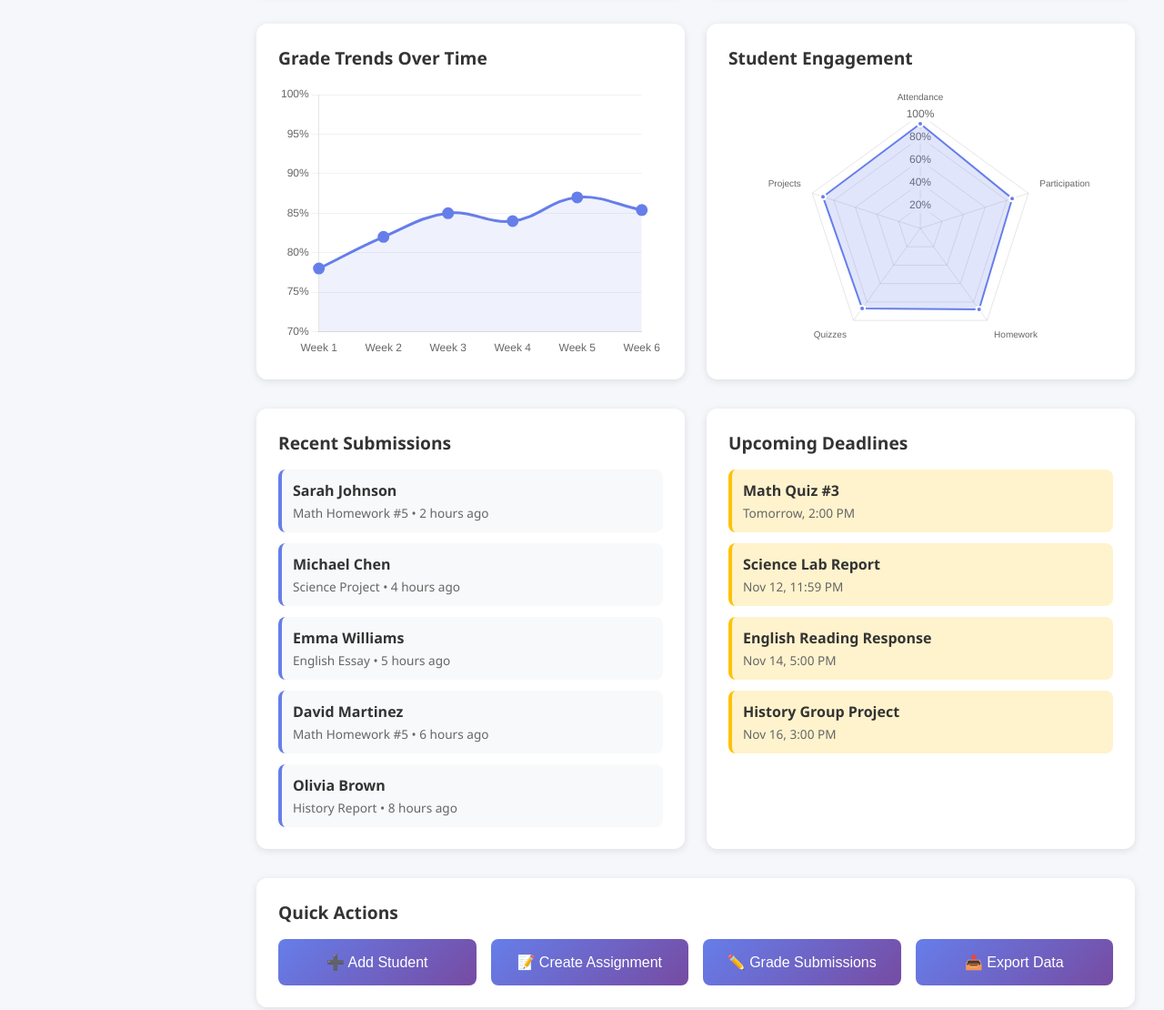
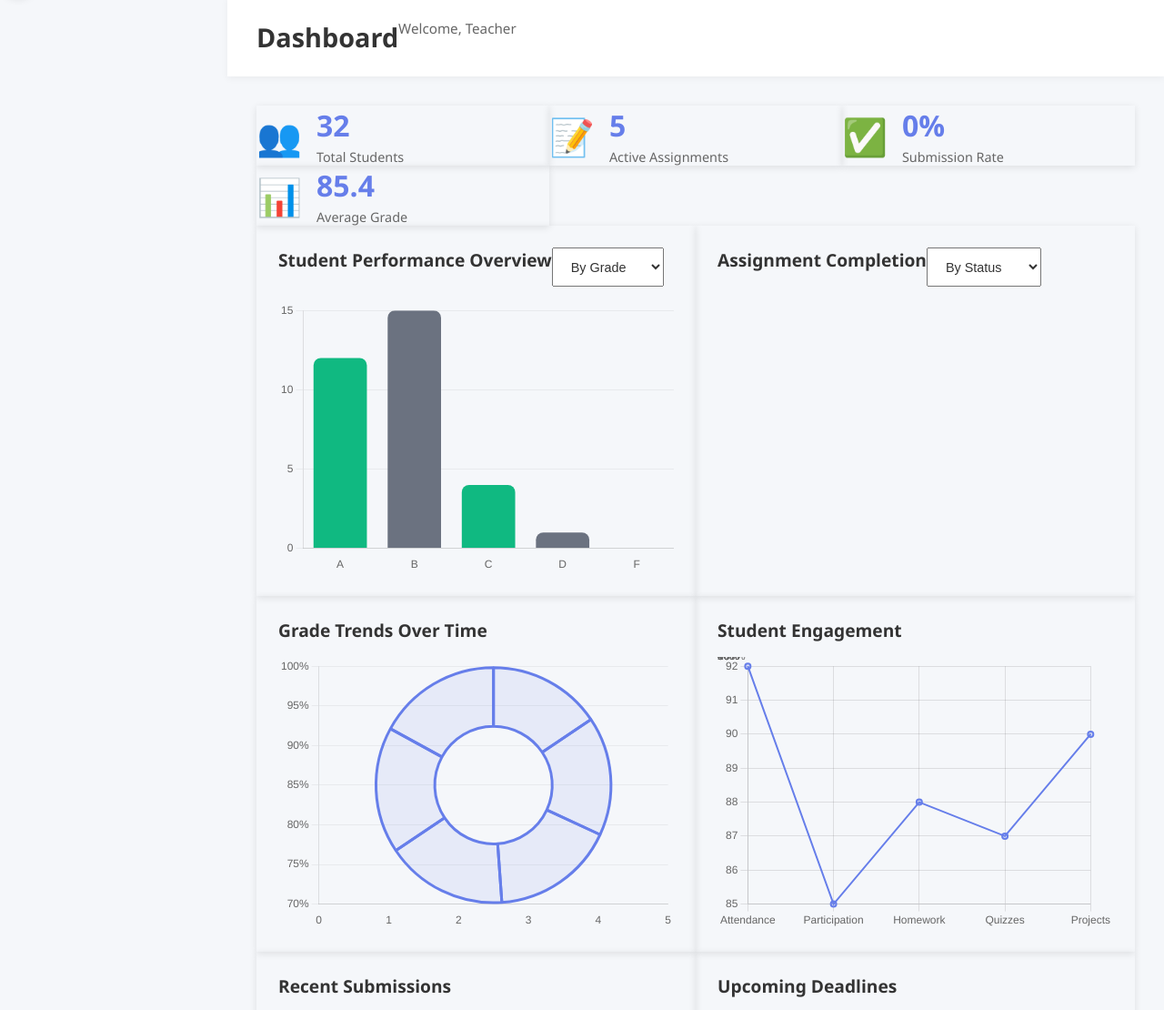
Before and after one commit to Gregorio1809/teacher_dashboard, a plain HTML site: page index.html in a window 1280 px wide. Shown: the part 843-1953 px from the top of the page at 91% size. Drawn offline with nearby package versions, Linux system fonts and the light colour scheme.

Commit message:
Bugs landing page teacher dashboard

```diff
--- a/index.html
+++ b/index.html
@@ -37,8 +37,8 @@
             </li>
             <li class="nav-item">
                 <a href="#grades">
-                    <span class="nav-icon">📈</span>
-                    <span class="nav-text">Grades</span>
+                    <p class="nav-icon">📈</p>
+                    <p class="nav-text">Grades</p>
                 </a>
             </li>
             <li class="nav-item">
--- a/script.js
+++ b/script.js
@@ -30,14 +30,15 @@ const dashboardData = {
 let performanceChart, completionChart, trendChart, engagementChart;
 
 // Update statistics
+// FIX THIS JS FUNCTION
 function updateStats() {
     document.getElementById('totalStudents').textContent = dashboardData.totalStudents;
     document.getElementById('activeAssignments').textContent = dashboardData.activeAssignments;
-    document.getElementById('submissionRate').textContent = dashboardData.submissionRate + '%';
     document.getElementById('avgGrade').textContent = dashboardData.avgGrade;
 }
 
 // Populate recent submissions
+// FIX THIS JS FUNCTION
 function populateRecentSubmissions() {
     const container = document.getElementById('recentSubmissions');
     container.innerHTML = '';
@@ -47,7 +48,6 @@ function populateRecentSubmissions() {
         item.className = 'activity-item';
         item.innerHTML = `
             <div class="name">${submission.name}</div>
-            <div class="details">${submission.assignment} • ${submission.time}</div>
         `;
         container.appendChild(item);
     });
@@ -91,11 +91,9 @@ function initPerformanceChart() {
             datasets: [{
                 label: 'Number of Students',
                 data: [12, 15, 4, 1, 0],
+                // Fix this JS COLOR
                 backgroundColor: [
                     chartColors.success,
-                    chartColors.primary,
-                    chartColors.warning,
-                    chartColors.danger,
                     chartColors.gray
                 ],
                 borderWidth: 0,
@@ -149,15 +147,15 @@ function initPerformanceChart() {
 function initCompletionChart() {
     const ctx = document.getElementById('completionChart').getContext('2d');
 
+    // Fix this Chart
     completionChart = new Chart(ctx, {
-        type: 'doughnut',
+        type: 'bar',
         data: {
             labels: ['Completed', 'Pending', 'Late'],
             datasets: [{
                 data: [28, 3, 1],
+                // Fix this JS COLOR
                 backgroundColor: [
-                    chartColors.success,
-                    chartColors.warning,
                     chartColors.danger
                 ],
                 borderWidth: 0,
@@ -183,7 +181,8 @@ function initCompletionChart() {
                         label: function(context) {
                             const total = context.dataset.data.reduce((a, b) => a + b, 0);
                             const percentage = ((context.parsed / total) * 100).toFixed(1);
-                            return context.label + ': ' + context.parsed + ' (' + percentage + '%)';
+                            // Fix this RETURN
+                            return context.label;
                         }
                     }
                 }
@@ -201,8 +200,9 @@ function initCompletionChart() {
 function initTrendChart() {
     const ctx = document.getElementById('trendChart').getContext('2d');
 
+    // Fix this Chart
     trendChart = new Chart(ctx, {
-        type: 'line',
+        type: 'doughnut',
         data: {
             labels: ['Week 1', 'Week 2', 'Week 3', 'Week 4', 'Week 5', 'Week 6'],
             datasets: [{
@@ -255,8 +255,8 @@ function initTrendChart() {
                     }
                 }
             },
+            // Fix this JS animation
             animation: {
-                duration: 1500,
                 easing: 'easeInOutQuart'
             }
         }
@@ -267,8 +267,9 @@ function initTrendChart() {
 function initEngagementChart() {
     const ctx = document.getElementById('engagementChart').getContext('2d');
 
+    // fix this Chart
     engagementChart = new Chart(ctx, {
-        type: 'radar',
+        type: 'line',
         data: {
             labels: ['Attendance', 'Participation', 'Homework', 'Quizzes', 'Projects'],
             datasets: [{
@@ -276,10 +277,8 @@ function initEngagementChart() {
                 data: [92, 85, 88, 87, 90],
                 borderColor: chartColors.primary,
                 backgroundColor: 'rgba(102, 126, 234, 0.2)',
+                // fix this JS datasets attributes
                 borderWidth: 2,
-                pointBackgroundColor: chartColors.primary,
-                pointBorderColor: '#fff',
-                pointHoverBackgroundColor: '#fff',
                 pointHoverBorderColor: chartColors.primary
             }]
         },
@@ -323,22 +322,20 @@ function initEngagementChart() {
 }
 
 // Initialize all charts
+// FIX THIS JS FUNCTION
 function initCharts() {
     initPerformanceChart();
-    initCompletionChart();
     initTrendChart();
     initEngagementChart();
 }
 
 // Update performance chart based on filter
+// FIX THIS JS Function
 function updatePerformanceChart(filterType) {
     if (filterType === 'subject') {
         performanceChart.data.labels = ['Math', 'Science', 'English', 'History'];
         performanceChart.data.datasets[0].data = [88, 85, 90, 82];
-        performanceChart.data.datasets[0].label = 'Average Score by Subject';
     } else {
-        performanceChart.data.labels = ['A', 'B', 'C', 'D', 'F'];
-        performanceChart.data.datasets[0].data = [12, 15, 4, 1, 0];
         performanceChart.data.datasets[0].label = 'Number of Students';
     }
     performanceChart.update();
@@ -357,10 +354,10 @@ function updateCompletionChart(filterType) {
 }
 
 // Modal functions
+// FIX THIS JS FUNCTION
 function showModal(title, body) {
     document.getElementById('modalTitle').textContent = title;
     document.getElementById('modalBody').innerHTML = body;
-    document.getElementById('modal').classList.add('show');
 }
 
 function closeModal() {
@@ -368,13 +365,13 @@ function closeModal() {
 }
 
 // Interactive stat card functions
+// FIX THIS JS FUNCTION
 function showStudentList() {
     let studentListHTML = '<ul class="modal-list">';
     dashboardData.students.forEach(student => {
         studentListHTML += `
             <li>
                 <span><strong>${student.name}</strong> - Grade: ${student.grade}</span>
-                <span>Attendance: ${student.attendance}%</span>
             </li>
         `;
     });
@@ -418,11 +415,11 @@ function showSubmissionDetails() {
     showModal('Submission Details', details);
 }
 
+// FIX THIS JS FUNCTION
 function showGradeBreakdown() {
     const breakdown = `
         <p><strong>Class Average:</strong> 85.4</p>
         <p><strong>Highest Grade:</strong> 98</p>
-        <p><strong>Lowest Grade:</strong> 72</p>
         <p><strong>Median Grade:</strong> 86</p>
         <hr style="margin: 1rem 0; border: none; border-top: 1px solid #e5e7eb;">
         <p><strong>Grade Distribution:</strong></p>
@@ -505,9 +502,9 @@ window.onclick = function(event) {
 }
 
 // Initialize dashboard
+// FIX THIS JS FUNCTION
 function initDashboard() {
     updateStats();
-    populateRecentSubmissions();
     populateUpcomingDeadlines();
     initCharts();
 
--- a/styles.css
+++ b/styles.css
@@ -13,10 +13,8 @@ body {
 }
 
 /* Sidebar Navigation */
+/* FIX THIS CSS */
 .sidebar {
-    position: fixed;
-    left: 0;
-    top: 0;
     height: 100vh;
     width: 250px;
     background: linear-gradient(180deg, #667eea 0%, #764ba2 100%);
@@ -121,8 +119,8 @@ body {
 }
 
 /* Sidebar Toggle Button */
+/* FIX THIS CSS */
 .sidebar-toggle {
-    position: fixed;
     left: 260px;
     top: 20px;
     width: 40px;
@@ -134,8 +132,6 @@ body {
     font-size: 1.2rem;
     cursor: pointer;
     display: flex;
-    align-items: center;
-    justify-content: center;
     z-index: 1000;
     transition: left 0.3s ease, transform 0.3s;
     box-shadow: 0 2px 8px rgba(0, 0, 0, 0.1);
@@ -167,8 +163,6 @@ body {
     padding: 1.5rem 2rem;
     box-shadow: 0 2px 8px rgba(0, 0, 0, 0.05);
     display: flex;
-    justify-content: space-between;
-    align-items: center;
     margin-bottom: 0;
 }
 
@@ -191,17 +185,14 @@ body {
 }
 
 /* Statistics Cards */
+/* FIX THIS CSS */
 .stats-grid {
     display: grid;
     grid-template-columns: repeat(auto-fit, minmax(250px, 1fr));
-    gap: 1.5rem;
-    margin-bottom: 2rem;
 }
 
+/* Fix this CSS */
 .stat-card {
-    background: white;
-    padding: 1.5rem;
-    border-radius: 12px;
     box-shadow: 0 2px 8px rgba(0, 0, 0, 0.1);
     display: flex;
     align-items: center;
@@ -232,17 +223,15 @@ body {
 }
 
 /* Charts Section */
+/* FIX THIS CSS */
 .charts-section {
     display: grid;
     grid-template-columns: repeat(auto-fit, minmax(400px, 1fr));
-    gap: 1.5rem;
-    margin-bottom: 2rem;
 }
 
+/* Fix this CSS */
 .chart-card {
-    background: white;
     padding: 1.5rem;
-    border-radius: 12px;
     box-shadow: 0 2px 8px rgba(0, 0, 0, 0.1);
 }
 
@@ -252,18 +241,15 @@ body {
     color: #333;
 }
 
+/* Fix this CSS */
 .chart-header {
     display: flex;
-    justify-content: space-between;
-    align-items: center;
     margin-bottom: 1rem;
 }
 
+/* Fix this CSS */
 .chart-filter {
     padding: 0.5rem 1rem;
-    border: 2px solid #e0e0e0;
-    border-radius: 8px;
-    background: white;
     color: #333;
     font-size: 0.9rem;
     cursor: pointer;
@@ -284,17 +270,15 @@ canvas {
 }
 
 /* Activity Section */
+/* FIX THIS CSS */
 .activity-section {
     display: grid;
     grid-template-columns: repeat(auto-fit, minmax(400px, 1fr));
-    gap: 1.5rem;
-    margin-bottom: 2rem;
 }
 
+/* Fix this CSS */
 .section-card {
-    background: white;
     padding: 1.5rem;
-    border-radius: 12px;
     box-shadow: 0 2px 8px rgba(0, 0, 0, 0.1);
 }
 
@@ -304,16 +288,15 @@ canvas {
     color: #333;
 }
 
+/* Fix this CSS */
 .activity-list {
-    display: flex;
-    flex-direction: column;
     gap: 0.75rem;
 }
 
+/* Fix this CSS */
 .activity-item {
     padding: 0.75rem;
     background: #f8f9fa;
-    border-radius: 8px;
     border-left: 4px solid #667eea;
 }
 
@@ -347,10 +330,9 @@ canvas {
 }
 
 /* Quick Actions */
+/* FIX THIS CSS */
 .quick-actions {
-    background: white;
     padding: 1.5rem;
-    border-radius: 12px;
     box-shadow: 0 2px 8px rgba(0, 0, 0, 0.1);
     margin-bottom: 2rem;
 }
@@ -367,12 +349,10 @@ canvas {
     gap: 1rem;
 }
 
+/* Fix this CSS */
 .action-btn {
     padding: 1rem;
     background: linear-gradient(135deg, #667eea 0%, #764ba2 100%);
-    color: white;
-    border: none;
-    border-radius: 8px;
     font-size: 1rem;
     cursor: pointer;
     transition: transform 0.3s, box-shadow 0.3s;
@@ -388,9 +368,9 @@ canvas {
 }
 
 /* Modal Styles */
+/* FIX THIS CSS */
 .modal {
     display: none;
-    position: fixed;
     z-index: 1000;
     left: 0;
     top: 0;
```
